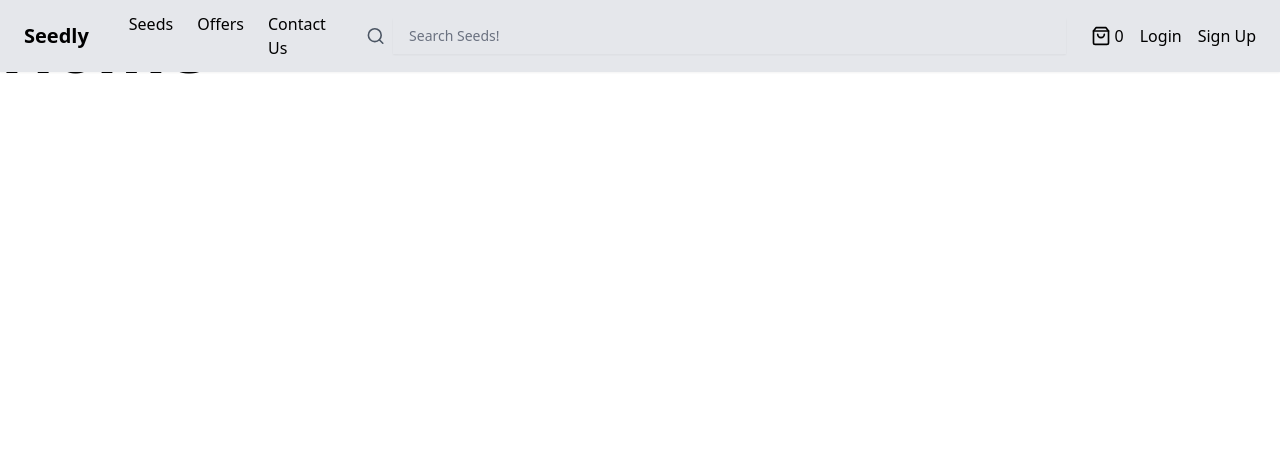
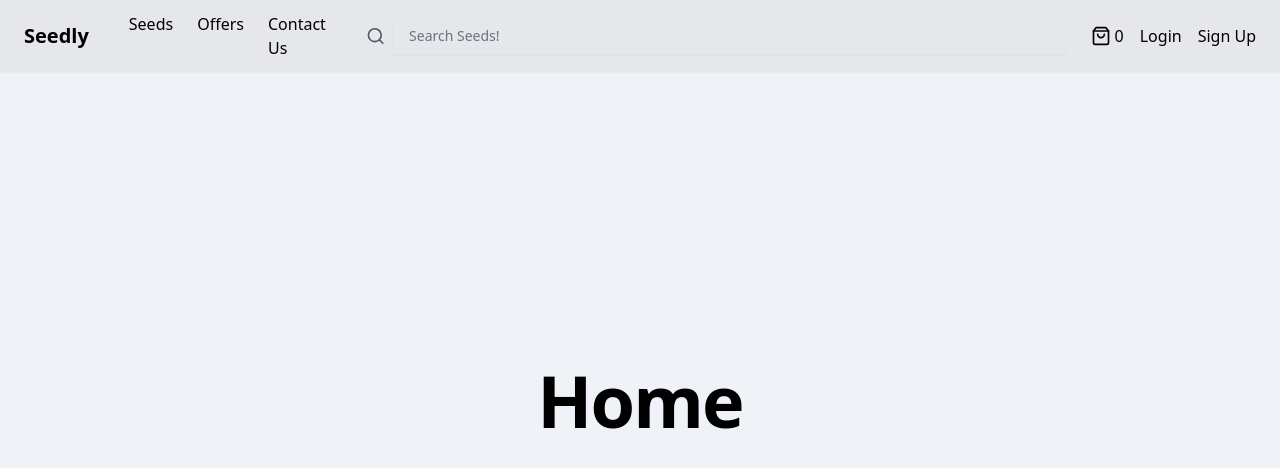
Before and after one commit to roztownsend/Seedly, a React (Vite) app in the folder frontend/vite-project/: page / in a window 1280 px wide. Shown: the top 468 px of the page. Built offline with nearby package versions, Linux system fonts and the light colour scheme.

Commit message:
applied base styles for html, body, #root

```diff
--- a/frontend/vite-project/src/index.css
+++ b/frontend/vite-project/src/index.css
@@ -4,7 +4,11 @@
 
 /* Global */
 @layer base {
-  h1, h2, h3, h4, h5 {
+  h1,
+  h2,
+  h3,
+  h4,
+  h5 {
     @apply font-sans font-semibold;
   }
 
@@ -28,3 +32,16 @@
     @apply text-xl leading-snug tracking-tight;
   }
 }
+
+html,
+body,
+#root {
+  height: 100%;
+  margin: 0;
+}
+#root {
+  display: flex;
+  background-color: #eff2f6;
+  justify-content: center;
+  align-items: center;
+}
```
